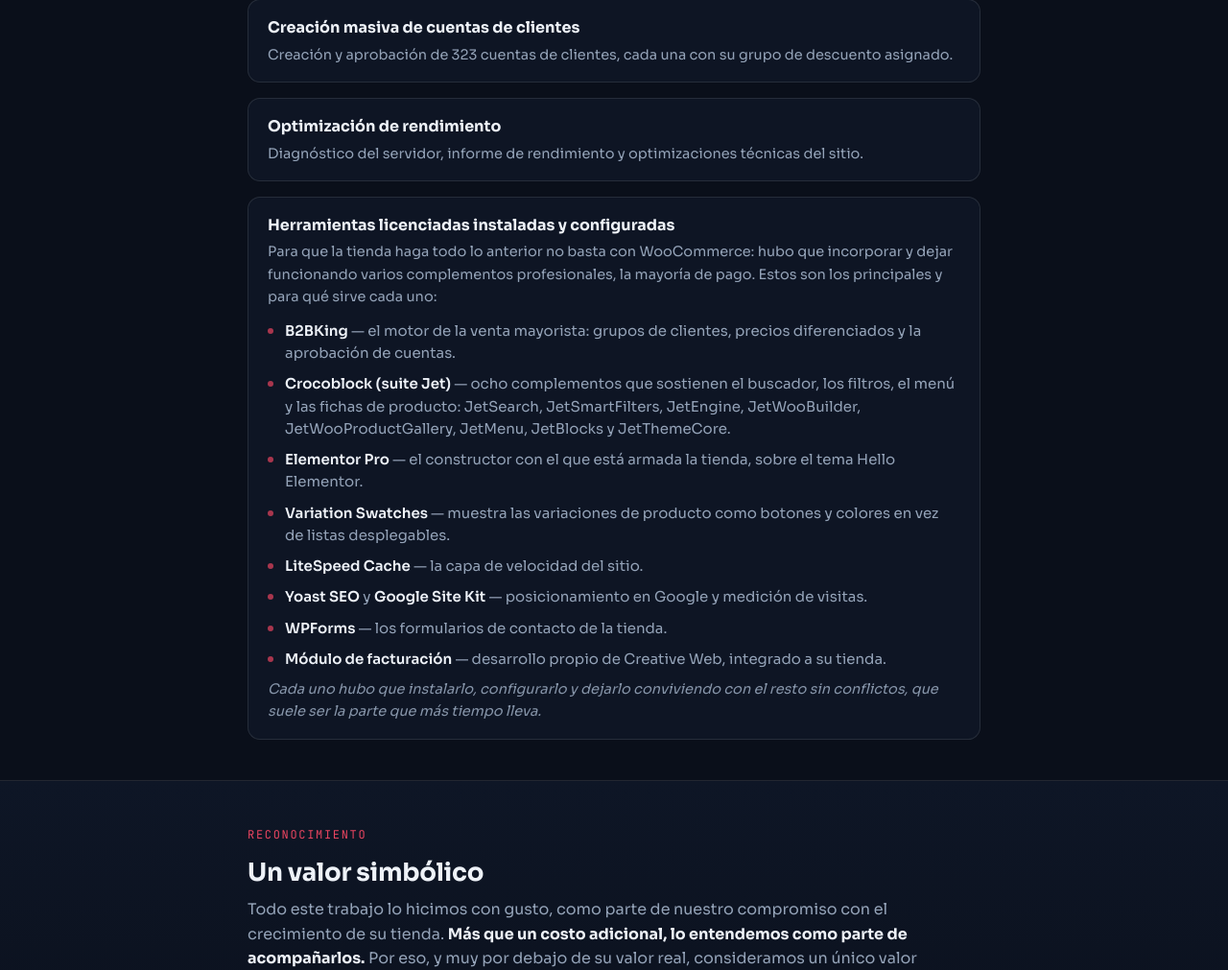
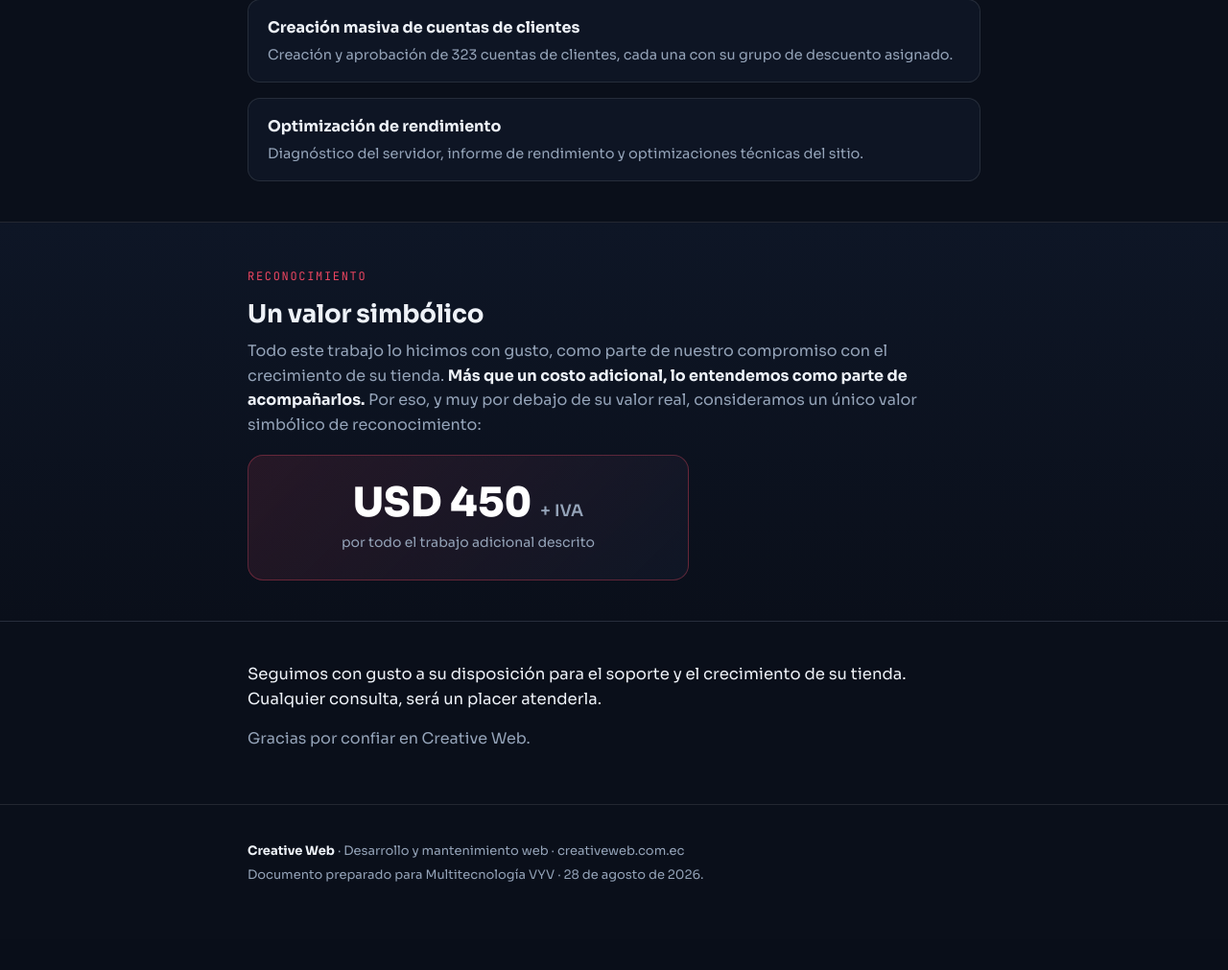
Before and after one commit to santysos/informes-SEO, a PHP site: page / in a window 1280 px wide. Shown: the part 1296-2307 px from the top of the page at 96% size. After the commit the page ends 2215 px from the top, so only its background shows below. Run offline with PHP 8.4, Linux system fonts and the light colour scheme; the visitor is signed in with stand-in values (Sample User, id 1).

Commit message:
VYV adicionales: revertir la seccion de herramientas licenciadas
No era lo pedido: se buscaban los plugins construidos a medida para la
tienda, no los complementos de terceros que se instalaron. El documento
vuelve a sus nueve items.

Co-Authored-By: Claude Opus 5 <noreply@anthropic.com>
Claude-Session: https://claude.ai/code/session_014fQN4ghJMb65TZQcCwGPQD

```diff
--- a/multitecnologia-vyv/adicionales-agosto-2026/index.php
+++ b/multitecnologia-vyv/adicionales-agosto-2026/index.php
@@ -40,11 +40,6 @@ strong{color:var(--hueso)}
 .meta{display:flex;flex-wrap:wrap;gap:8px 26px;margin-top:20px;font-size:13.5px;color:var(--niebla)}
 .meta strong{color:var(--hueso)}
 .sec{padding:42px 0;border-bottom:1px solid var(--linea)}
-.items .sublista{list-style:none;margin:12px 0 0;padding:0}
-.items .sublista li{position:relative;padding:0 0 0 18px;margin-bottom:9px;font-size:15px;color:var(--niebla);line-height:1.55;background:none;border:0;border-radius:0;box-shadow:none}
-.items .sublista li:before{content:'';position:absolute;left:0;top:9px;width:6px;height:6px;border-radius:50%;background:var(--rojo);opacity:.7}
-.items .sublista li b{color:var(--hueso);font-weight:600}
-.nota-sub{margin-top:14px;font-size:14.5px;color:var(--niebla);opacity:.9;font-style:italic}
 .sec.alt{background:linear-gradient(180deg,var(--carbon2),var(--noche))}
 .items{list-style:none;display:grid;gap:16px;margin-top:8px}
 .items li{background:rgba(19,28,46,.5);border:1px solid var(--linea);border-radius:13px;padding:16px 20px}
@@ -119,33 +114,7 @@ footer b{color:var(--hueso)}
       <li>
         <h3>Optimizaci&oacute;n de rendimiento</h3>
         <p>Diagn&oacute;stico del servidor, informe de rendimiento y optimizaciones t&eacute;cnicas del sitio.</p>      </li>
-      <li>
-        <h3>Herramientas licenciadas instaladas y configuradas</h3>
-        <p>Para que la tienda haga todo lo anterior no basta con WooCommerce: hubo que
-        incorporar y dejar funcionando varios complementos profesionales, la mayor&iacute;a
-        de pago. Estos son los principales y para qu&eacute; sirve cada uno:</p>
-        <ul class="sublista">
-          <li><b>B2BKing</b> &mdash; el motor de la venta mayorista: grupos de clientes,
-              precios diferenciados y la aprobaci&oacute;n de cuentas.</li>
-          <li><b>Crocoblock (suite Jet)</b> &mdash; ocho complementos que sostienen el
-              buscador, los filtros, el men&uacute; y las fichas de producto:
-              JetSearch, JetSmartFilters, JetEngine, JetWooBuilder, JetWooProductGallery,
-              JetMenu, JetBlocks y JetThemeCore.</li>
-          <li><b>Elementor Pro</b> &mdash; el constructor con el que est&aacute; armada
-              la tienda, sobre el tema Hello Elementor.</li>
-          <li><b>Variation Swatches</b> &mdash; muestra las variaciones de producto como
-              botones y colores en vez de listas desplegables.</li>
-          <li><b>LiteSpeed Cache</b> &mdash; la capa de velocidad del sitio.</li>
-          <li><b>Yoast SEO</b> y <b>Google Site Kit</b> &mdash; posicionamiento en Google
-              y medici&oacute;n de visitas.</li>
-          <li><b>WPForms</b> &mdash; los formularios de contacto de la tienda.</li>
-          <li><b>M&oacute;dulo de facturaci&oacute;n</b> &mdash; desarrollo propio de
-              Creative Web, integrado a su tienda.</li>
-        </ul>
-        <p class="nota-sub">Cada uno hubo que instalarlo, configurarlo y dejarlo
-        conviviendo con el resto sin conflictos, que suele ser la parte que m&aacute;s
-        tiempo lleva.</p>
-      </li>
+
     </ul>
   </div>
 </section>
```
